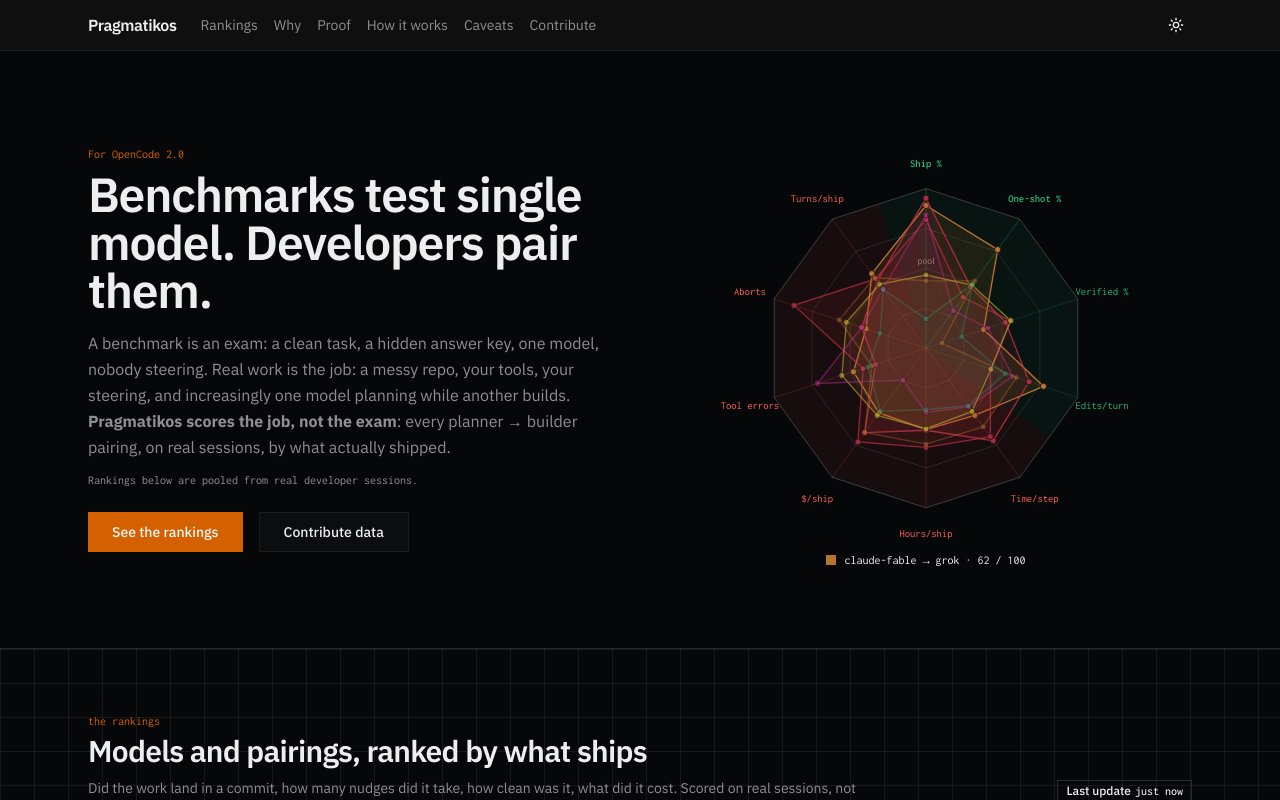
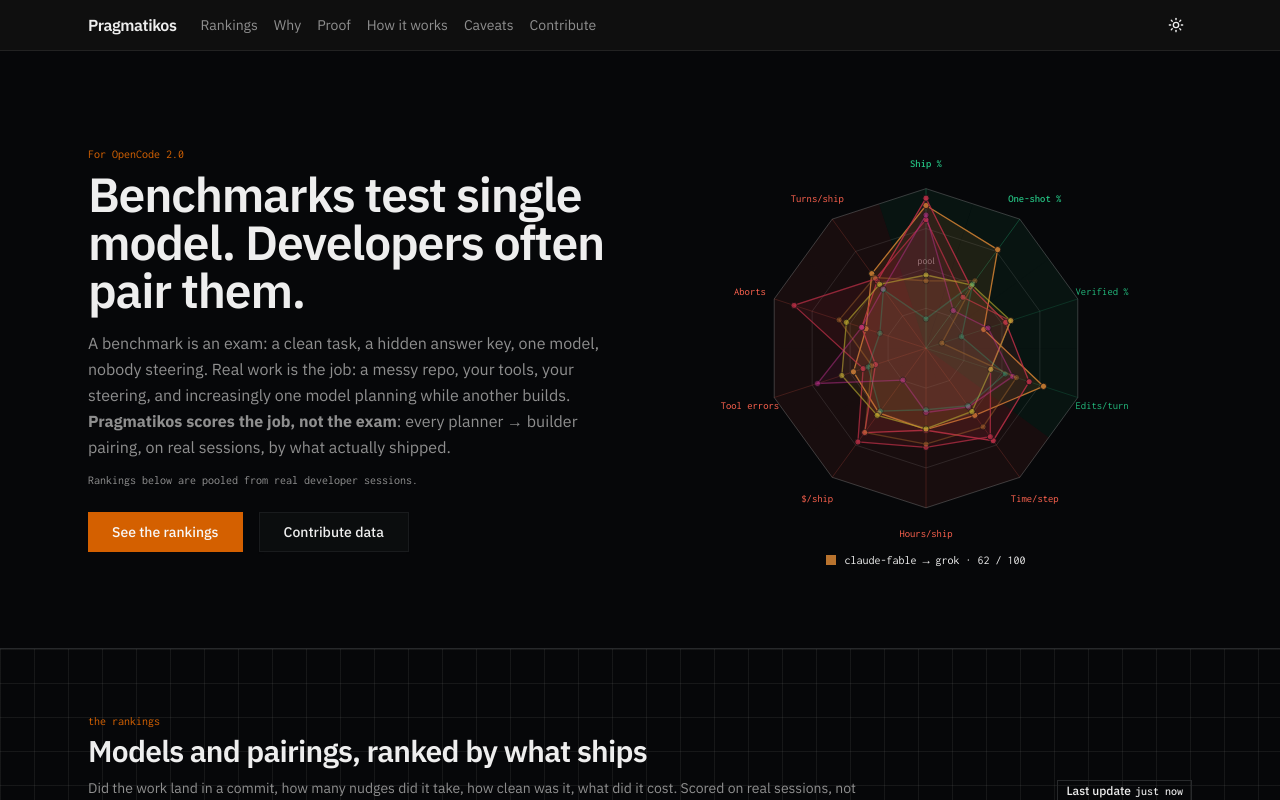
Before and after one commit to pfoundation/pragmatikos.ai, a Next.js app: page / in a window 1280 px wide. Shown: the top 800 px of the page. Built offline with nearby package versions, Linux system fonts and the light colour scheme.

Commit message:
Hero: add “often” to developer pairing claim; tidy paragraph formatting

```diff
--- a/components/site/hero.tsx
+++ b/components/site/hero.tsx
@@ -9,11 +9,10 @@ export function Hero () {
         <Reveal>
           <p className="font-mono text-xs text-primary">For OpenCode 2.0</p>
           <h1 className="mt-2 max-w-3xl text-3xl font-semibold tracking-tight md:text-5xl">
-            Benchmarks test single model. Developers pair them.
+            Benchmarks test single model. Developers often pair them.
           </h1>
           <p className="text-muted-foreground mt-4 max-w-2xl text-sm leading-relaxed md:text-base">
-            A benchmark is an exam: a clean task, a hidden answer key, one model, nobody steering. Real work is the job: a messy repo, your
-            tools, your steering, and increasingly one model planning while another builds. <b>Pragmatikos scores the job, not the exam</b>: every planner → builder pairing, on real sessions, by what actually shipped.
+            A benchmark is an exam: a clean task, a hidden answer key, one model, nobody steering. Real work is the job: a messy repo, your tools, your steering, and increasingly one model planning while another builds. <b>Pragmatikos scores the job, not the exam</b>: every planner → builder pairing, on real sessions, by what actually shipped.
           </p>
           <p className="text-muted-foreground mt-3 font-mono text-xs">Rankings below are pooled from real developer sessions.</p>
           <div className="mt-6 flex flex-wrap items-center gap-4">
```
